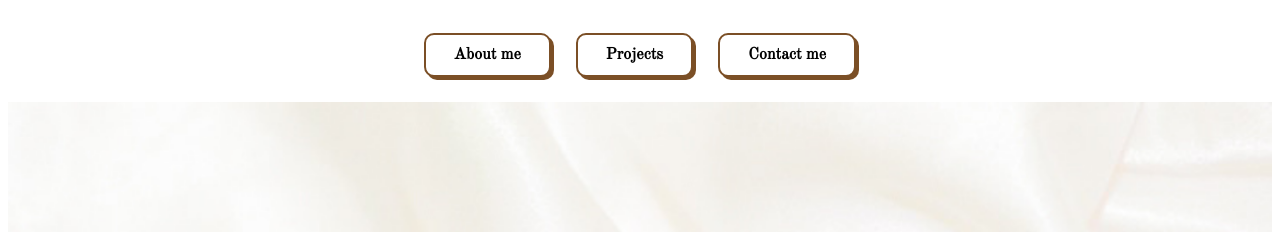
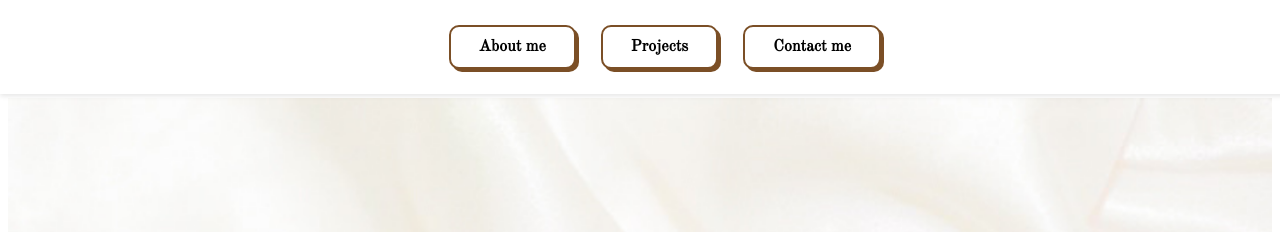
Before and after one commit to Ionelamaxim2/CV-Ionela, a plain HTML site: page index.html in a window 1280 px wide. Shown: the top 232 px of the page. Drawn offline with nearby package versions, Linux system fonts and the light colour scheme.

Commit message:
Fix header fixed position and scroll offset

```diff
--- a/style.css
+++ b/style.css
@@ -1,14 +1,24 @@
 body {
+  padding-top: 90px;
   font-family: "Old Standard TT", serif;
   font-weight: normal;
 }
-
+html {
+  scroll-behavior: smooth;
+}
 .header {
+  position: fixed;
+  top: 0;
+  left: 0;
+  width: 100%;
+  background: white;
+  z-index: 1000;
+  padding: 25px;
   display: flex;
   justify-content: center;
   align-items: center;
   gap: 25px;
-  padding: 25px;
+  box-shadow: 0 2px 5px rgba(0, 0, 0, 0.1);
 }
 
 .header a {
```
